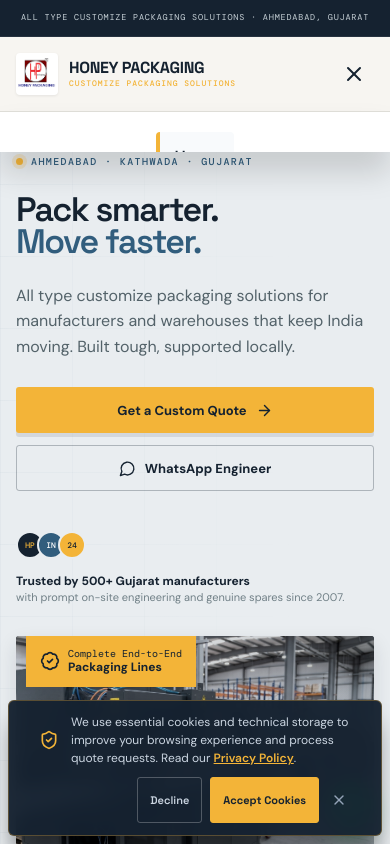
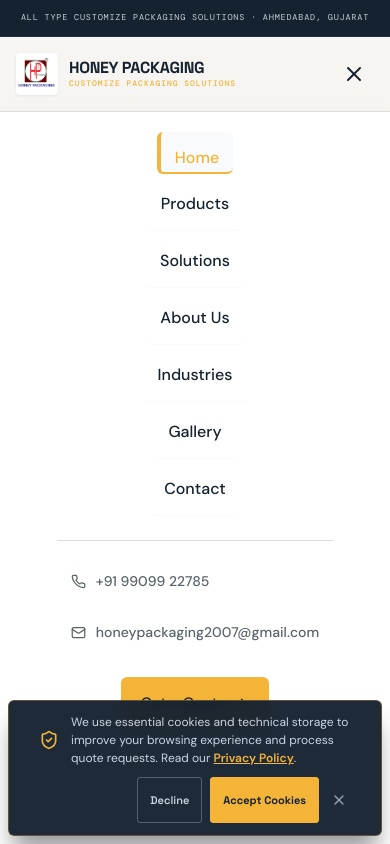
Before and after one commit to dhruv-atomic-mui21/honeypackaging, a React (Vite) app: page / in a window 390 px wide. Both pictures are taken after a click on the button 354 px from the left and 74 px from the top of the page. Shown: the top 844 px of the page. Built offline with nearby package versions, Linux system fonts and the light colour scheme; a web font is replaced by a local one.

Commit message:
style: improve mobile navbar navigation, layout, and animations

```diff
--- a/src/components/Navbar.tsx
+++ b/src/components/Navbar.tsx
@@ -70,6 +70,16 @@
                 {label}
               </NavLink>
             ))}
+
+            <div className="mobile-contact-links">
+              <a href="tel:+919909922785" className="mobile-contact-link">
+                <Phone size={15} /> +91 99099 22785
+              </a>
+              <a href="mailto:honeypackaging2007@gmail.com" className="mobile-contact-link">
+                <Mail size={15} /> honeypackaging2007@gmail.com
+              </a>
+            </div>
+
             <Link className="nav-cta" to="/contact" onClick={close}>
               <span>Get a Quote</span>
               <ArrowRight size={15} />
--- a/src/index.css
+++ b/src/index.css
@@ -187,6 +187,10 @@
   color: #59656b;
 }
 
+.mobile-contact-links {
+  display: none;
+}
+
 .main-nav a {
   transition: color .2s;
 }
@@ -235,41 +239,70 @@
     justify-content: center;
   }
   .main-nav {
-    display: none;
-    position: fixed;
-    top: 74px;
+    position: absolute;
+    top: 100%;
     left: 0;
     right: 0;
-    bottom: 0;
+    height: calc(100vh - 74px);
     background: #ffffff;
     flex-direction: column;
-    padding: 20px 24px;
+    padding: 20px 24px 60px;
     gap: 4px;
     z-index: 9999;
     overflow-y: auto;
     box-shadow: 0 20px 30px rgba(0,0,0,.15);
     border-top: 1px solid var(--line);
+    visibility: hidden;
+    opacity: 0;
+    transform: translateY(-10px);
+    transition: all 0.3s cubic-bezier(0.16, 1, 0.3, 1);
   }
   .main-nav.open {
+    visibility: visible;
+    opacity: 1;
+    transform: translateY(0);
     display: flex;
   }
   .main-nav a {
     font-size: 16px;
-    padding: 13px 14px;
-    border-radius: 4px;
+    padding: 14px 14px;
+    border-radius: 6px;
     color: var(--navy);
-    border-bottom: 1px solid #f1f5f9;
+    border-bottom: 1px solid #f8fafc;
+    font-weight: 500;
   }
   .main-nav a.nav-active {
     background: #f8fafc;
     border-left: 4px solid var(--gold);
-    border-bottom: 1px solid #f1f5f9;
+    color: var(--gold);
+  }
+  .mobile-contact-links {
+    display: flex;
+    flex-direction: column;
+    gap: 10px;
+    margin-top: 20px;
+    padding-top: 20px;
+    border-top: 1px solid var(--line);
+  }
+  .mobile-contact-links a {
+    display: flex;
+    align-items: center;
+    gap: 10px;
+    font-size: 14px;
+    color: var(--slate);
+    padding: 10px 14px;
+    border: none;
+  }
+  .mobile-contact-links a:hover {
+    color: var(--navy);
+    background: #f8fafc;
   }
   .main-nav .nav-cta {
-    margin-top: 14px;
-    padding: 14px 20px;
+    margin-top: 20px;
+    padding: 15px 20px;
     justify-content: center;
     font-size: 15px;
+    border-radius: 6px;
   }
 }
 
```
